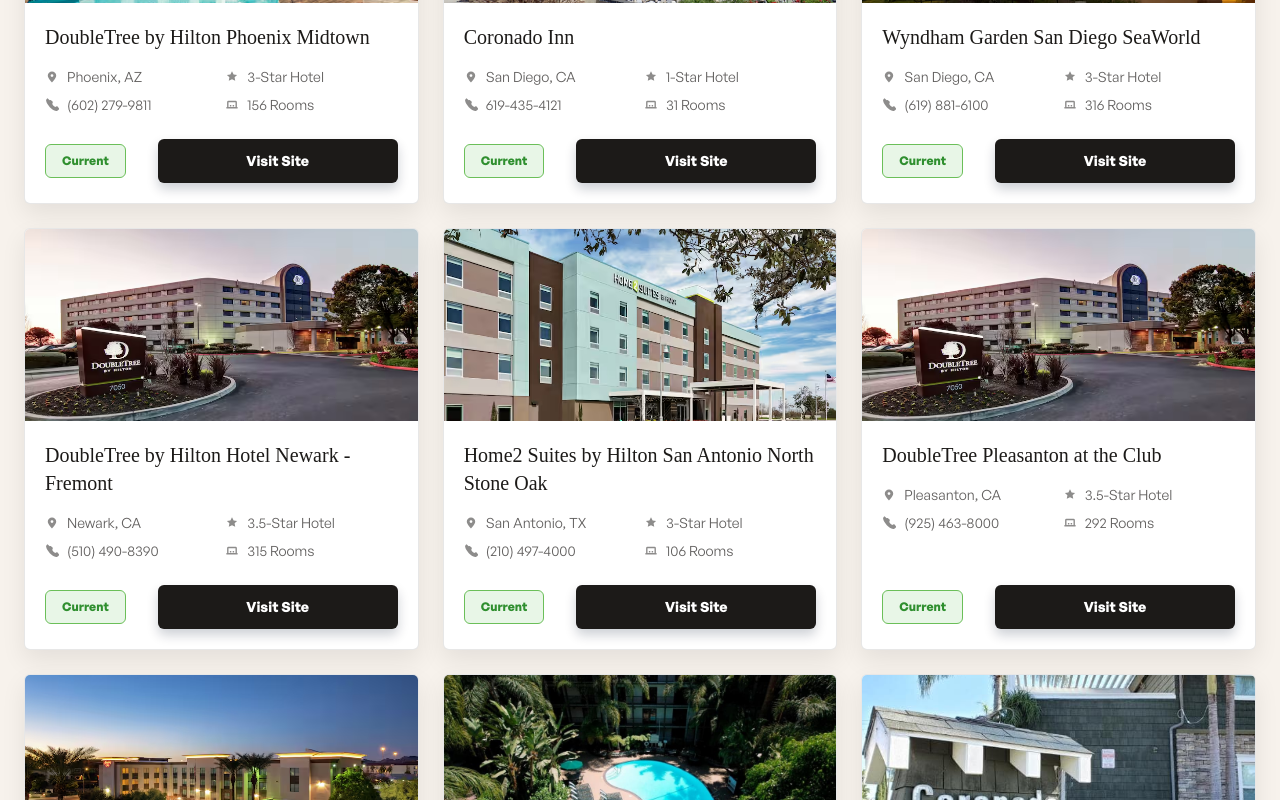
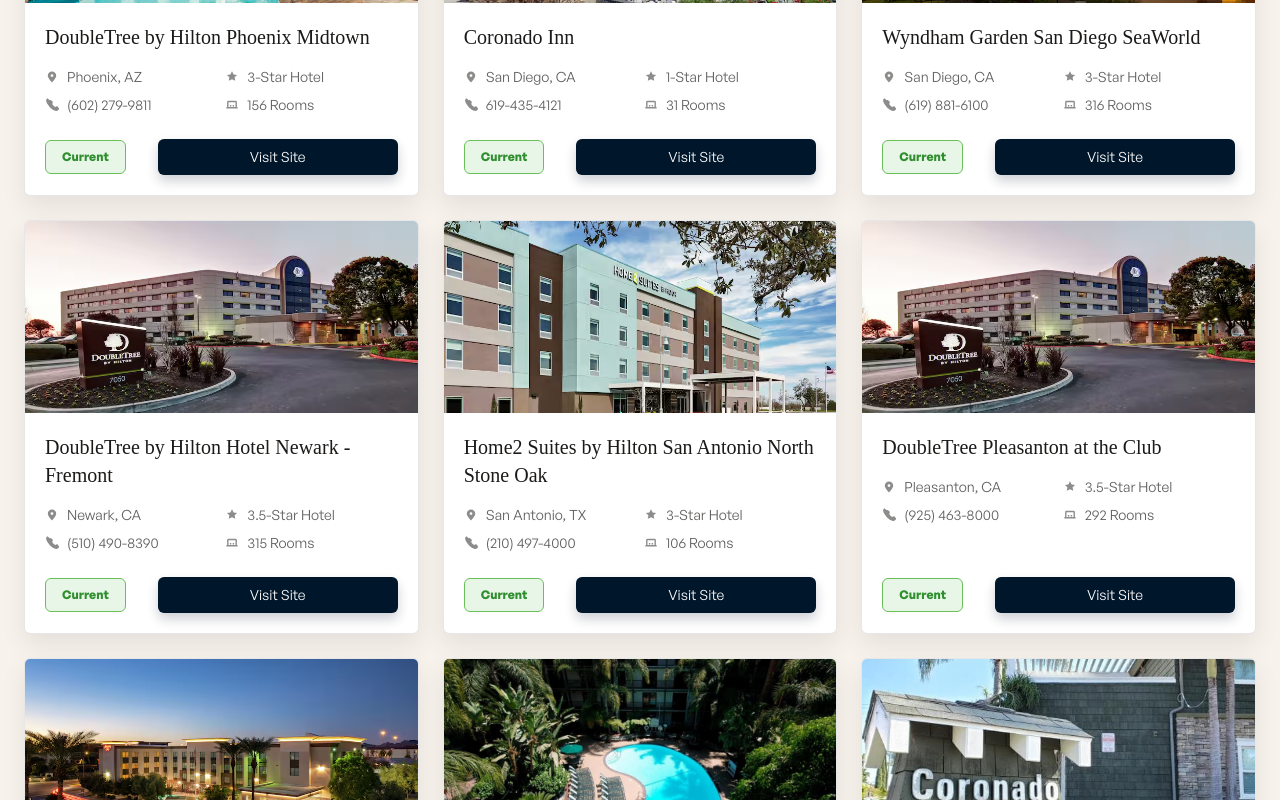
Before and after one commit to it-techmonkey/pacific-pearl-hotels-website, a Next.js app: page /hotels in a window 1280 px wide. Shown: the part 1140-1940 px from the top of the page. Built offline with nearby package versions, Linux system fonts and the light colour scheme.

Commit message:
build problem solved

```diff
--- a/src/components/ui/HotelCard.tsx
+++ b/src/components/ui/HotelCard.tsx
@@ -75,15 +75,14 @@
           >
             {statusLabel}
           </span>
-          <Button
+          <a
             href="https://example.com"
-            shape="rect"
-            className="w-full rounded-md bg-[#00162b] py-2 text-sm text-white shadow-[0_6px_12px_rgba(0,22,43,0.2)] hover:bg-[#00162b]/90 md:w-auto md:min-w-60 md:px-14"
             target="_blank"
             rel="noopener noreferrer"
+            className="w-full rounded-md bg-[#00162b] py-2 text-sm text-white shadow-[0_6px_12px_rgba(0,22,43,0.2)] hover:bg-[#00162b]/90 md:w-auto md:min-w-60 md:px-14 inline-flex items-center justify-center"
           >
             Visit Site
-          </Button>
+          </a>
         </div>
       </div>
     </article>
```
